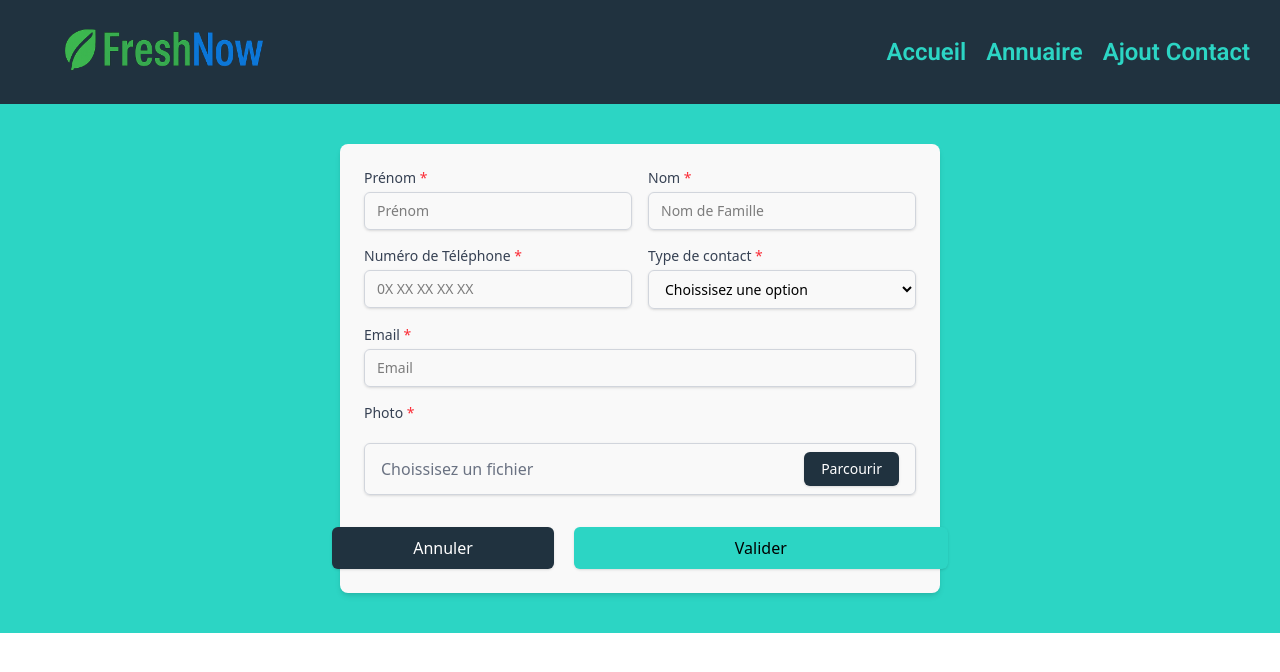
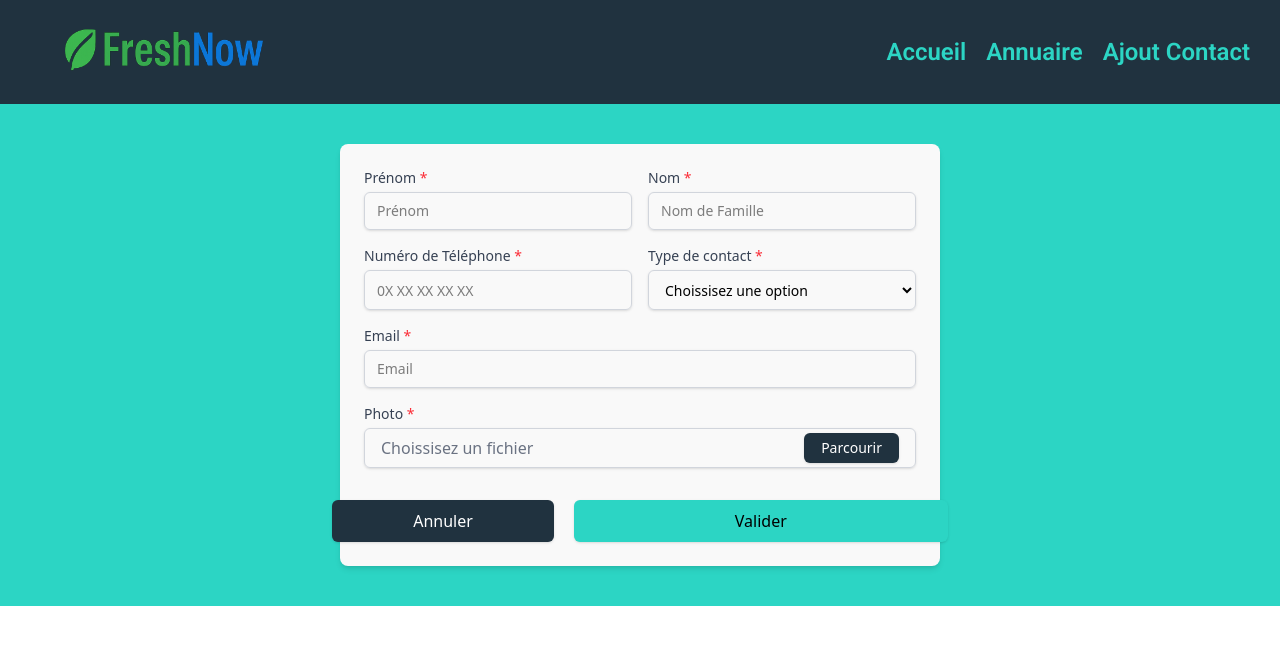
Before and after one commit to Simplon-hdf/brief-annuaire-contacts-groupe-c, an Angular app: page /formulaire in a window 1280 px wide. Shown: the top 672 px of the page. Built offline with nearby package versions, Linux system fonts and the light colour scheme.

Commit message:
feat(formulaire): make ui more uniform

```diff
--- a/src/app/formulaire/formulaire.html
+++ b/src/app/formulaire/formulaire.html
@@ -1,4 +1,4 @@
-<div class="bg-brand-azur p-10 flex justify-center">
+<main class="bg-brand-azur p-10 flex justify-center">
     <form (ngSubmit)="onSubmit(contactForm)" #contactForm="ngForm" class="grid grid-cols-1 sm:grid-cols-2 gap-4 p-6 w-6/12 bg-brand-white rounded-lg shadow-md">
         <div class="col-start-1">
             <label for="prenom" class="block text-sm font-medium text-gray-700 mb-1">Prénom <span class="text-red-500">*</span></label>
@@ -47,7 +47,7 @@
             <label for="numero" class="block text-sm font-medium text-gray-700 mb-1">Numéro de Téléphone <span class="text-red-500">*</span></label>
 
             <input type="tel" id="numero" name="numero" pattern="^(0[1-9])(?:[ .-]?[0-9]{2}){4}$" [(ngModel)]="numero" placeholder="0X XX XX XX XX"
-            class="w-full px-3 py-2 border border-gray-300 rounded-md shadow-sm focus:outline-none focus:ring-brand-blue focus:border-brand-blue sm:text-sm"
+            class="w-full px-3 py-2 border border-gray-300 rounded-md shadow-sm focus:outline-none focus:ring-brand-blue focus:border-brand-blue sm:text-sm h-10"
             required #num="ngModel">
 
             @if (num.invalid && (num.dirty || num.touched)){
@@ -70,7 +70,7 @@
             <label for="type" class="block text-sm font-medium text-gray-700 mb-1">Type de contact <span class="text-red-500">*</span></label>
 
             <select id="type" name="type" [(ngModel)]="type"
-                class="w-full px-3 py-2 border border-gray-300 rounded-md shadow-sm focus:outline-none focus:ring-brand-blue focus:border-brand-blue sm:text-sm"
+                class="w-full px-3 py-2 border border-gray-300 rounded-md shadow-sm focus:outline-none focus:ring-brand-blue focus:border-brand-blue sm:text-sm h-10"
                 required #typeModel="ngModel">
                 <option value="" disabled selected>Choissisez une option</option> <option value="Client">Client</option>
                 <option value="Fournisseur">Fournisseur</option>
@@ -109,18 +109,16 @@
                 }
         </div>
 
-
-        <label for="img" class="block text-sm font-medium text-gray-700 mb-1">Photo <span class="text-red-500">*</span></label>
-        <div class="sm:col-span-2">
+        <div class="col-span-2">
+            <label for="img" class="block text-sm font-medium text-gray-700 mb-1">Photo <span class="text-red-500">*</span></label>
             <input type="file" id="img" name="img" (change)="onFileSelected($event)" class="hidden">
 
-            <label for="img" class="custom-file-upload flex items-center justify-between px-4 py-2 border border-gray-300 rounded-md shadow-sm cursor-pointer hover:border-brand-blue focus-within:ring-brand-blue focus-within:border-brand-blue">
-                <span class="text-gray-500">{{ selectedFileName }}</span> <span class="ml-3 inline-flex items-center px-4 py-1.5 border border-transparent text-sm font-medium rounded-md shadow-sm text-white bg-brand-blue hover:bg-brand-blue-dark">
+            <label for="img" class="custom-file-upload flex items-center justify-between px-4 py-2 border border-gray-300 rounded-md shadow-sm cursor-pointer hover:border-brand-blue focus-within:ring-brand-blue focus-within:border-brand-blue h-10">
+                <span class="text-gray-500">{{ selectedFileName }}</span> <span class="ml-3 inline-flex items-center px-4 py-1 border border-transparent text-sm font-medium rounded-md shadow-sm text-white bg-brand-blue hover:bg-brand-blue-dark">
                     Parcourir
                 </span>
             </label>
             <p *ngIf="errorMessage" class="text-red-600 text-sm mt-1">{{ errorMessage }}</p>
-
         </div>
 
         <div class="sm:col-span-2 flex justify-center mt-4 flex-row-reverse gap-5">
@@ -132,4 +130,4 @@
             </button>
         </div>
     </form>
-</div>
+</main>
```
